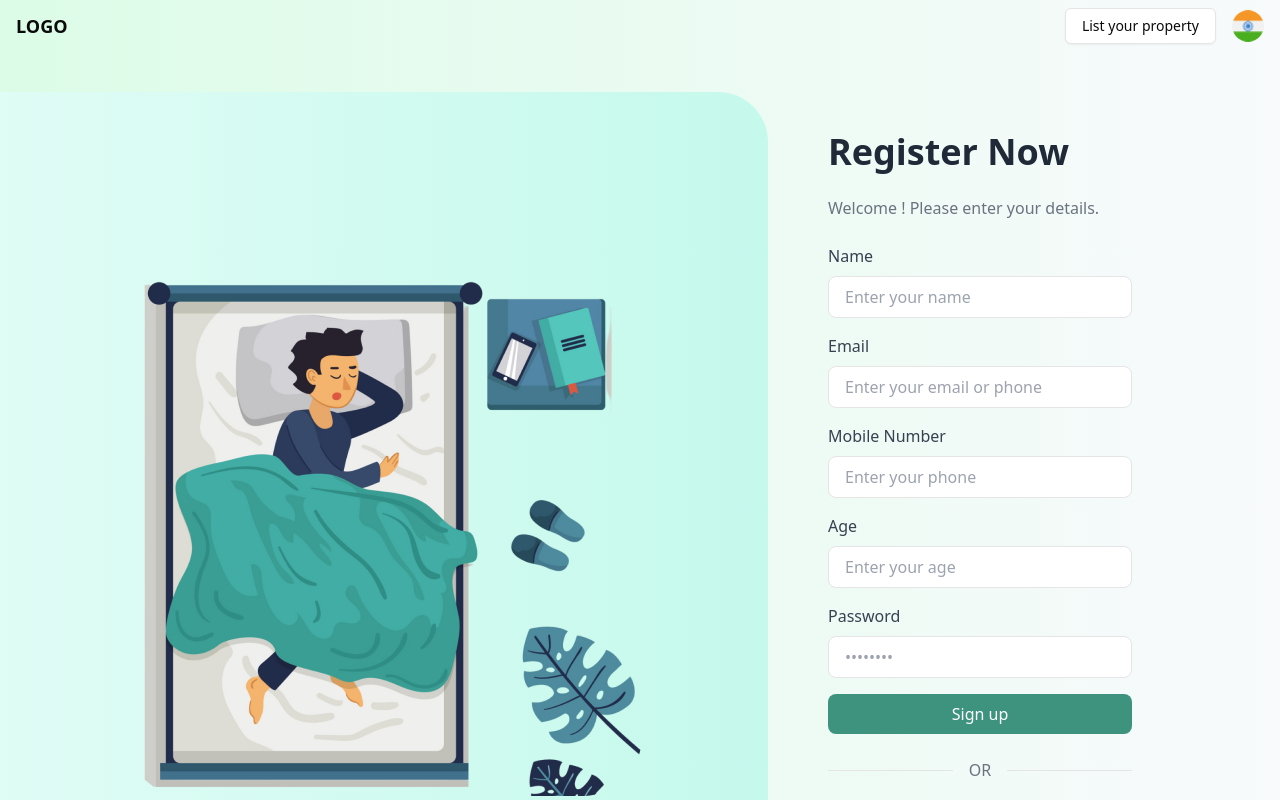
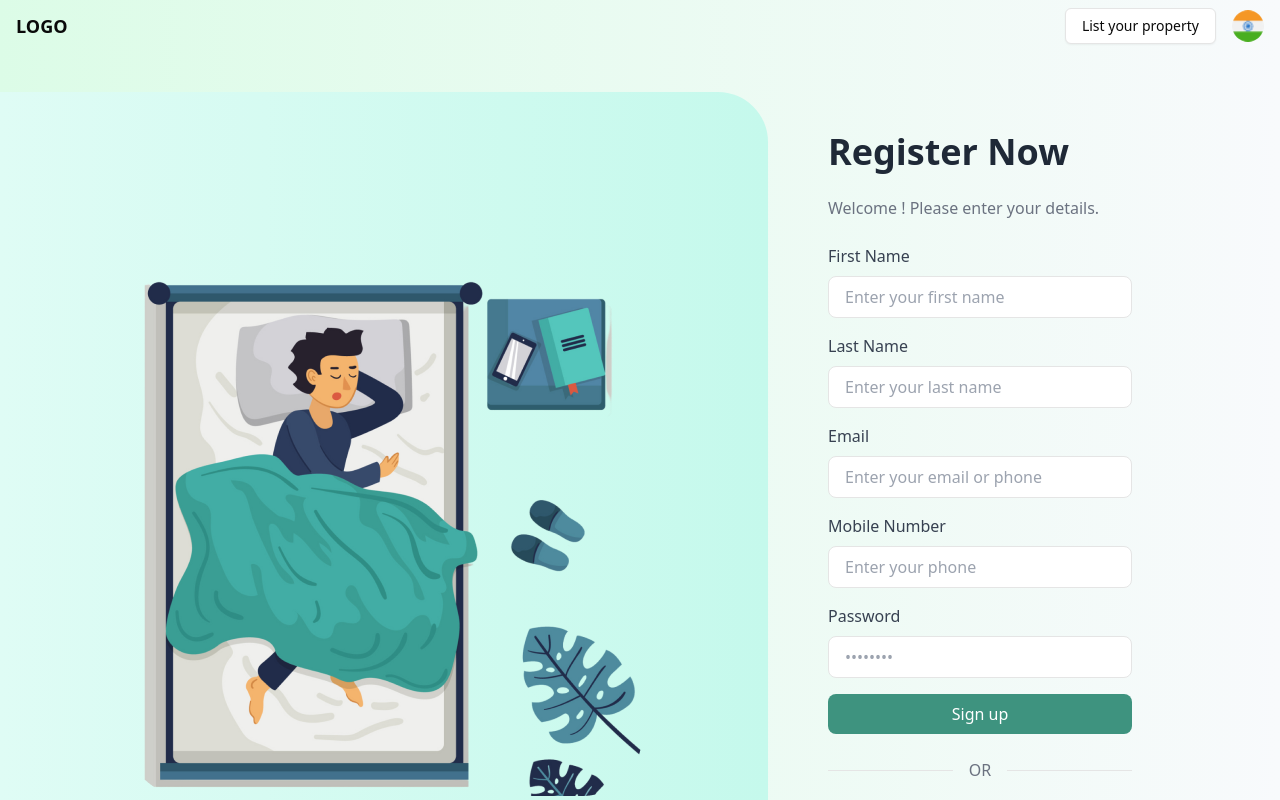
Before and after one commit to Rizwanali02/hostel-App, a Next.js app: page /signup in a window 1280 px wide. Shown: the top 800 px of the page. Built offline with nearby package versions, Linux system fonts and the light colour scheme.

Commit message:
listing api

```diff
--- a/src/app/components/imageSlider/ImageSlider.tsx
+++ b/src/app/components/imageSlider/ImageSlider.tsx
@@ -7,9 +7,10 @@ import "swiper/css/navigation";
 import "swiper/css/pagination";
 import Image from "next/image";
 interface ImageSliderProps {
-  imageUrls: string[];
+  imageUrls: { secureUrl: string; id:string; }[];
 }
 const ImageSlider = ({imageUrls}:ImageSliderProps) => {
+  console.log('imageUrls--',imageUrls)
   // const images =
   // [
   //     "/images/hostelimage3.png",
@@ -25,10 +26,10 @@ const ImageSlider = ({imageUrls}:ImageSliderProps) => {
         className="w-full h-full"
       >
         {imageUrls.map((image, index) => (
-          <SwiperSlide key={index}>
+          <SwiperSlide key={image.id}>
             <div className="relative w-full h-full">
               <Image
-                src={image}
+                src={image.secureUrl}
                 alt={`Property ${index + 1}`}
                 fill
                 className="object-cover"
--- a/src/app/interface/property.interface.ts
+++ b/src/app/interface/property.interface.ts
@@ -12,9 +12,18 @@ export interface Property {
   numberOfRooms: string;
   furnishing: string;
   legalDocumentAvailability: string;
-    thumbnail: string;
+  thumbnail: {
+    secureUrl: string;
+  };
   slug: string;
-    imageUrls: string[];
+  images: { secureUrl: string; id:string; }[];
+  amenities:Amenity[];
   createdAt: string;
   updatedAt: string;
 }
+
+export interface Amenity {
+  id: string;
+  name: string;
+  icon: string | null;
+}
--- a/src/app/listing/page.tsx
+++ b/src/app/listing/page.tsx
@@ -18,7 +18,7 @@ const ListingPage = () => {
   const [data, setData] = useState([]);
 
   useEffect(() => {
-    fetch('http://46.202.164.192:5002/api/v1/properties')
+    fetch('http://localhost:4000/api/v1/properties')
       .then(response => response.json())
       .then(data => {
         setData(data.data.result);
@@ -77,9 +77,9 @@ const ListingPage = () => {
                 className="flex flex-col p-3 sm:flex-row md:h-[250px] bg-white rounded-lg shadow-md overflow-hidden"
               >
                 {/* Image Section */}
-                <Link href={`/listing/${index}`}  prefetch={true} className="w-full sm:w-1/3">
+                <Link href={`/listing/${data.id}`}  prefetch={true} className="w-full sm:w-1/3">
                   <img
-                    src={data.thumbnail}
+                    src={data.thumbnail.secureUrl}
                     alt="Hostel"
                     className="object-cover w-full h-44 sm:h-full"
                   />
--- a/src/app/signup/page.tsx
+++ b/src/app/signup/page.tsx
@@ -1,10 +1,61 @@
+'use client'
 import Link from 'next/link';
-import React from 'react'
+import React, { useState } from 'react'
 
 const SignupPage = () => {
+
+  const [formData, setFormData] = useState({
+    firstName: '',
+    lastName: '',
+    email: '',
+    number: '',
+    password: '',
+  });
+
+  const [loading, setLoading] = useState(false);
+  const [error, setError] = useState('');
+  const [success, setSuccess] = useState('');
+
+  const handleChange = (e: React.ChangeEvent<HTMLInputElement>) => {
+    const { id, value } = e.target;
+    setFormData((prev) => ({
+      ...prev,
+      [id]: value,
+    }));
+  };
+
+  const handleSubmit = async (e: React.FormEvent) => {
+    e.preventDefault();
+    setLoading(true);
+    setError('');
+    setSuccess('');
+
+    try {
+      const response = await fetch('http://localhost:4000/api/v1/signup', {
+        method: 'POST',
+        headers: {
+          'Content-Type': 'application/json',
+        },
+        body: JSON.stringify(formData),
+      });
+
+      const result = await response.json();
+
+      if (response.ok) {
+        setSuccess('Signup successful!');
+        console.log('Success:', result);
+      } else {
+        setError(result.message || 'Signup failed');
+      }
+    } catch (error) {
+      setError('Something went wrong!');
+      console.error('Error:', error);
+    }
+
+    setLoading(false);
+  };
   return (
     <div className="flex flex-wrap overflow-hidden gap-5 w-full md:py-10 bg-gradient-to-l from-slate-50 to-green-100">
-      {/* Left Side - Image & Illustrations */}
       <div className="relative w-full md:w-[60%] bg-gradient-to-r from-[#DFFCF5] to-[#C5F9EC] flex items-center justify-center rounded-tr-[50px] rounded-br-[50px]">
         <div className="text-center">
           <img
@@ -15,7 +66,6 @@ const SignupPage = () => {
         </div>
       </div>
 
-      {/* Right Side - Login Form */}
       <div className="w-full md:w-[35%] lg:w-[30%] p-6 md:p-10">
         <h1 className="text-3xl md:text-4xl font-bold text-gray-800 mb-6">
           Register Now
@@ -24,93 +74,85 @@ const SignupPage = () => {
           Welcome ! Please enter your details.
         </p>
 
-        {/* Email Input */}
+<form onSubmit={handleSubmit}>
         <div className="mb-4">
-          <label
-            className="block text-gray-700 font-medium mb-2"
-            htmlFor="Name"
-          >
-            Name
+          <label className="block text-gray-700 font-medium mb-2" htmlFor="firstName">
+            First Name
           </label>
           <input
             type="text"
-            id="name"
-            placeholder="Enter your name"
+            id="firstName"
+            value={formData.firstName}
+            onChange={handleChange}
+            placeholder="Enter your first name"
             className="w-full px-4 py-2 border rounded-lg focus:outline-none focus:ring-2 focus:ring-green-400"
           />
         </div>
         <div className="mb-4">
-          <label
-            className="block text-gray-700 font-medium mb-2"
-            htmlFor="email"
-          >
+          <label className="block text-gray-700 font-medium mb-2" htmlFor="lastName">
+            Last Name
+          </label>
+          <input
+            type="text"
+            id="lastName"
+            value={formData.lastName}
+            onChange={handleChange}
+            placeholder="Enter your last name"
+            className="w-full px-4 py-2 border rounded-lg focus:outline-none focus:ring-2 focus:ring-green-400"
+          />
+        </div>
+        <div className="mb-4">
+          <label className="block text-gray-700 font-medium mb-2" htmlFor="email">
             Email
           </label>
           <input
             type="email"
             id="email"
+            value={formData.email}
+            onChange={handleChange}
             placeholder="Enter your email or phone"
             className="w-full px-4 py-2 border rounded-lg focus:outline-none focus:ring-2 focus:ring-green-400"
           />
         </div>
         <div className="mb-4">
-          <label
-            className="block text-gray-700 font-medium mb-2"
-            htmlFor="Mobile Number"
-          >
+          <label className="block text-gray-700 font-medium mb-2" htmlFor="number">
             Mobile Number
           </label>
           <input
             type="number"
             id="number"
+            value={formData.number}
+            onChange={handleChange}
             placeholder="Enter your phone"
             className="w-full px-4 py-2 border rounded-lg focus:outline-none focus:ring-2 focus:ring-green-400"
           />
         </div>
+
         <div className="mb-4">
-          <label
-            className="block text-gray-700 font-medium mb-2"
-            htmlFor="Age"
-          >
-           Age
-          </label>
-          <input
-            type="number"
-            id="age"
-            placeholder="Enter your age"
-            className="w-full px-4 py-2 border rounded-lg focus:outline-none focus:ring-2 focus:ring-green-400"
-          />
-        </div>
-
-        {/* Password Input */}
-        <div className="mb-4">
-          <label
-            className="block text-gray-700 font-medium mb-2"
-            htmlFor="password"
-          >
+          <label className="block text-gray-700 font-medium mb-2" htmlFor="password">
             Password
           </label>
           <input
             type="password"
             id="password"
+            value={formData.password}
+            onChange={handleChange}
             placeholder="••••••••"
             className="w-full px-4 py-2 border rounded-lg focus:outline-none focus:ring-2 focus:ring-green-400"
           />
         </div>
 
-        {/* Login Button */}
         <button className="w-full bg-[#3E937F] text-white py-2 rounded-lg hover:bg-[#3a8976] transition">
           Sign up
         </button>
+        </form>
 
-        {/* Divider */}
         <div className="flex items-center justify-center my-6">
           <div className="border-t w-full"></div>
           <span className="mx-4 text-gray-500">OR</span>
           <div className="border-t w-full"></div>
         </div>
 
-        {/* Google Login */}
         <button className="w-full flex items-center justify-center gap-2 border rounded-lg py-2 hover:bg-gray-100 transition">
           <img
             src="https://img.icons8.com/color/48/000000/google-logo.png"
@@ -120,7 +162,6 @@ const SignupPage = () => {
           <span>Log in with Google</span>
         </button>
 
-        {/* Sign Up Link */}
         <p className="mt-6 text-sm text-center text-gray-500">
           Already have an account?{" "}
           <Link href="login" className="text-yellow-500 hover:underline">
```
Also changed, not shown: src/app/listing/[id]/page.tsx (+31 -38 lines). Lines whose indentation alone changed are shown as unchanged.
